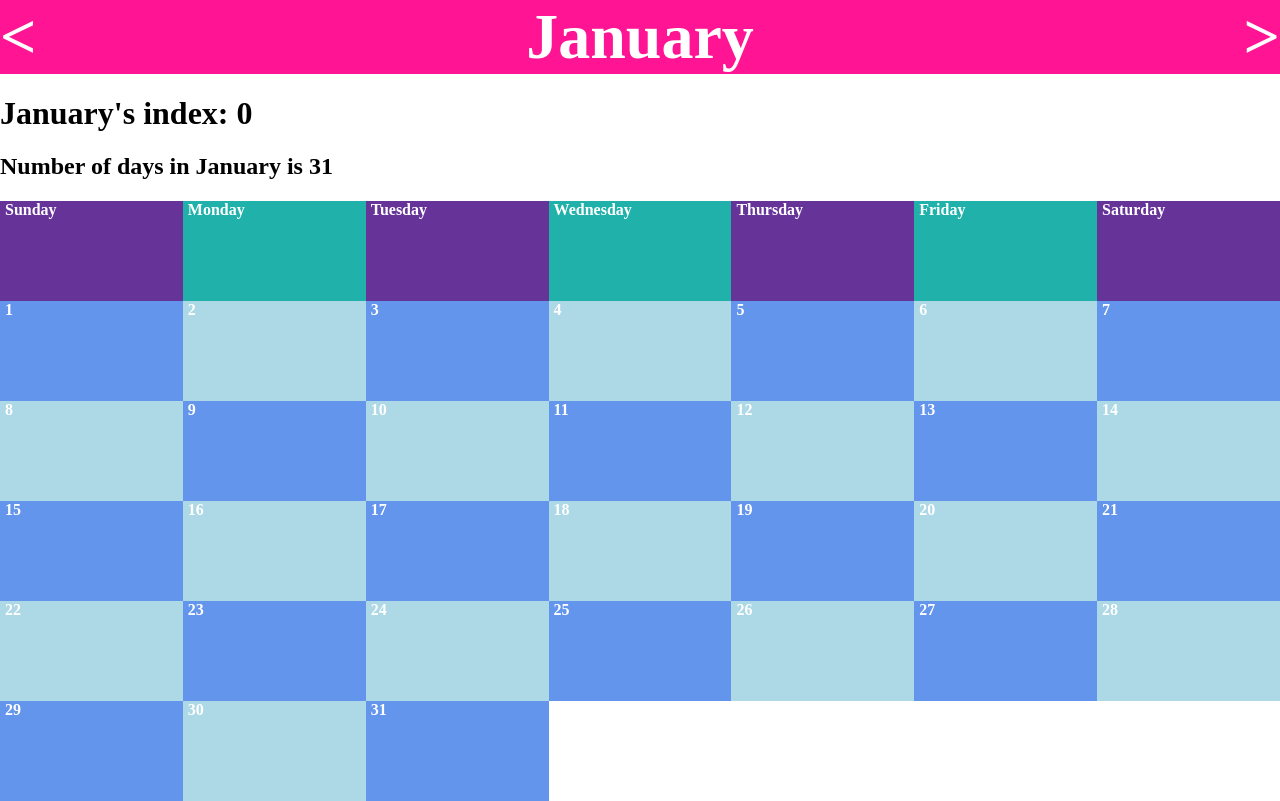
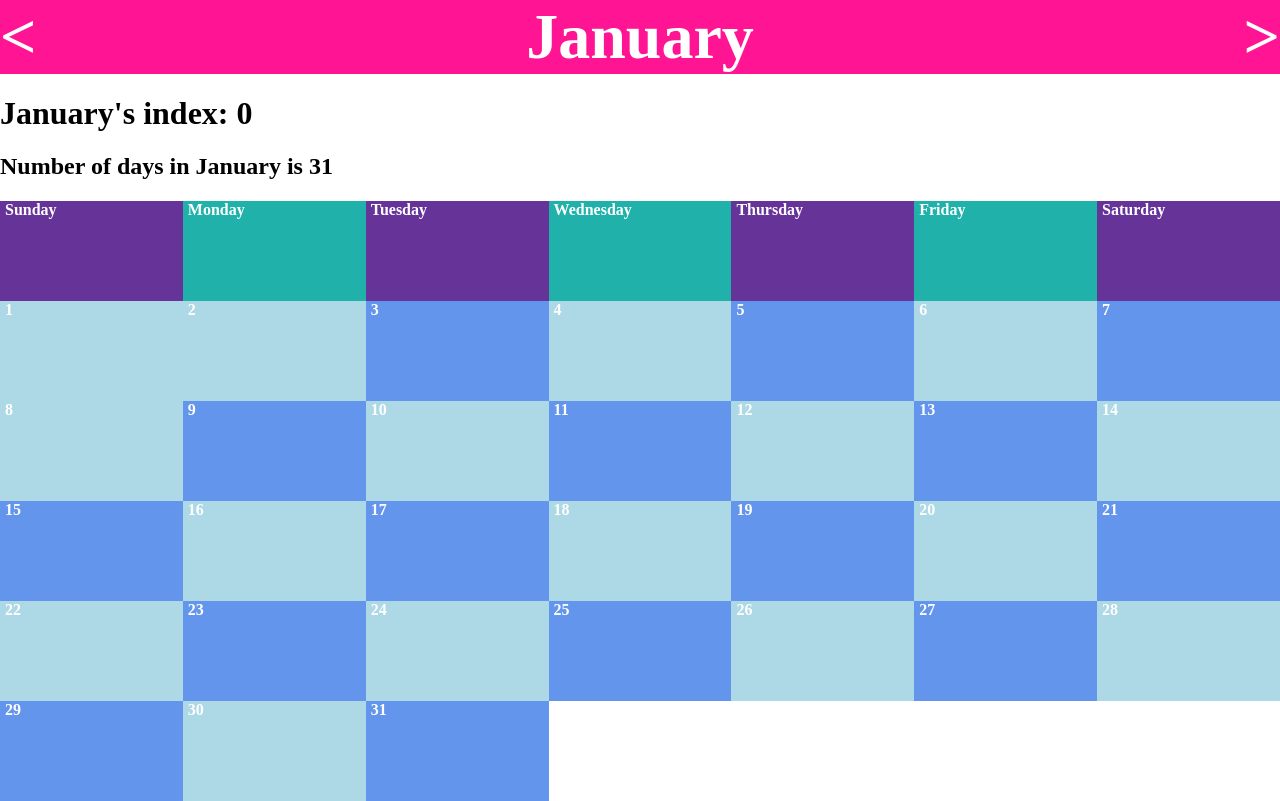
Before and after one commit to sguzman/Angular2InlineBlockCalendar, an Angular app: page / in a window 1280 px wide. In both pictures the pointer is over the element 91 px from the left and 350 px from the top of the page. Built offline with nearby package versions, Linux system fonts and the light colour scheme.

Commit message:
add hover display

```diff
--- a/src/app/days/days.component.css
+++ b/src/app/days/days.component.css
@@ -6,6 +6,7 @@
   color: white;
   background-color: lightblue;
 }
+
 
 h4 {
   margin-top: 0;
@@ -16,6 +17,14 @@
   background-color: cornflowerblue;
 }
 
+app-day.days.even:hover {
+  background-color: lightblue;
+}
+
+app-day.days.odd:hover {
+  background-color: cornflowerblue;
+}
+
 main.days {
   background-color: lightseagreen;
 }
```
